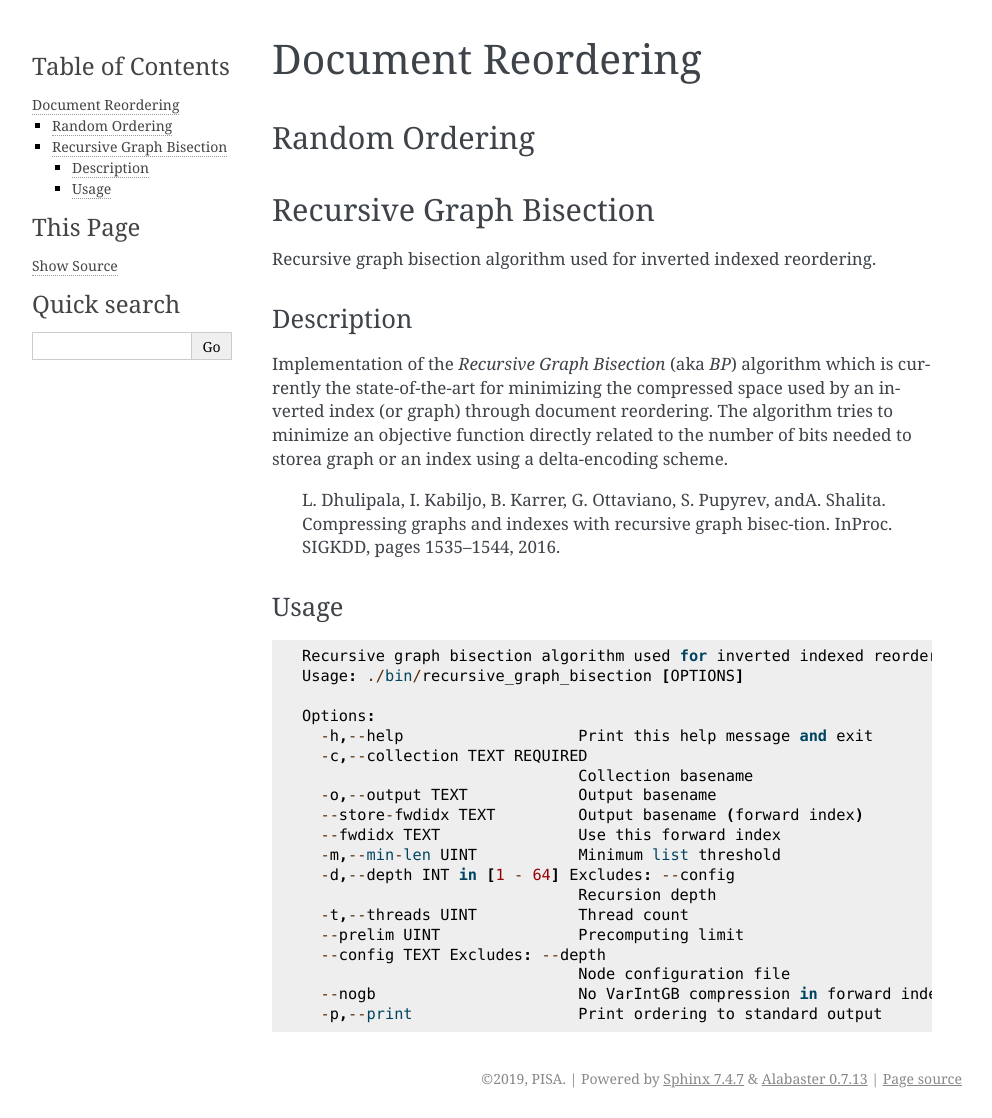
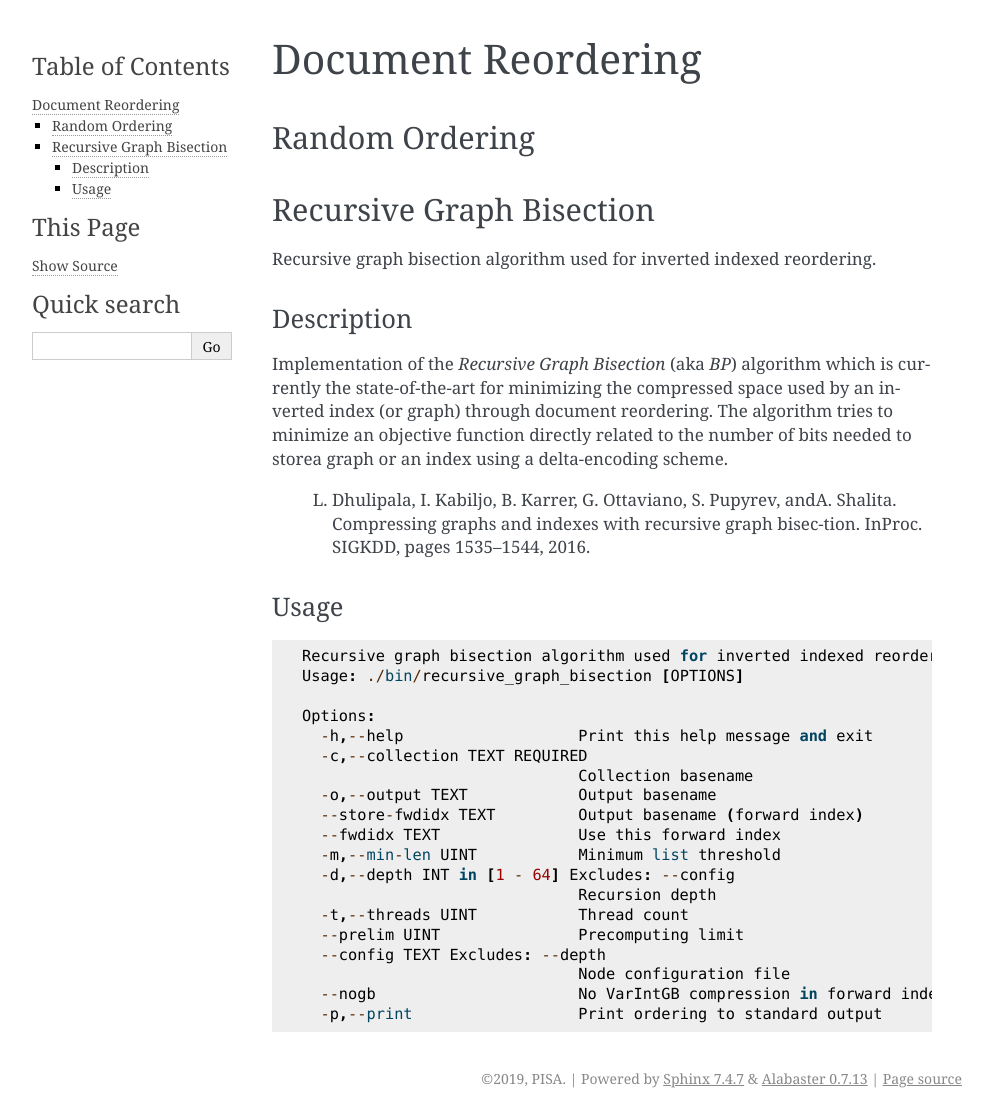
Before and after one commit to pisa-engine/pisa, a Sphinx documentation site: the page built from docs/source/document_reordering.md, in a window 1280 px wide. Shown: the whole page, without its empty margins (148-1140 px from the left). Built offline with Sphinx 7.4.7, drawn with Linux system fonts in a browser that asks for light colours; part of the change alters nothing that is shown.

```diff
--- a/docs/source/conf.py
+++ b/docs/source/conf.py
@@ -41,7 +41,7 @@ release = ''
 extensions = [
     'sphinx.ext.mathjax',
     'sphinx.ext.githubpages',
-    'recommonmark'
+    'm2r'
 ]
 
 # Add any paths that contain templates here, relative to this directory.
@@ -51,11 +51,6 @@ templates_path = ['_templates']
 # You can specify multiple suffix as a list of string:
 #
 
-from recommonmark.parser import CommonMarkParser
-
-source_parsers = {
-    '.md': CommonMarkParser,
-}
 
 source_suffix = ['.rst', '.md']
 # source_suffix = '.rst'
```
